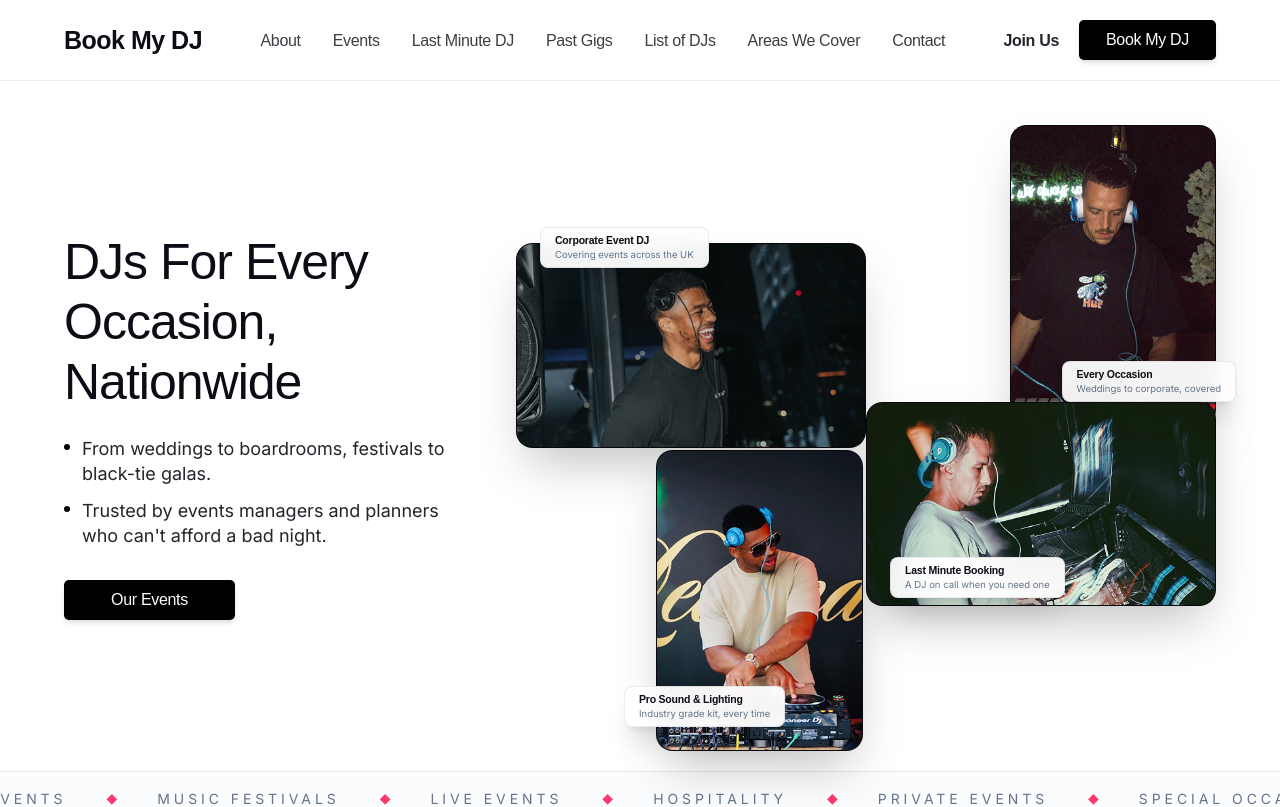
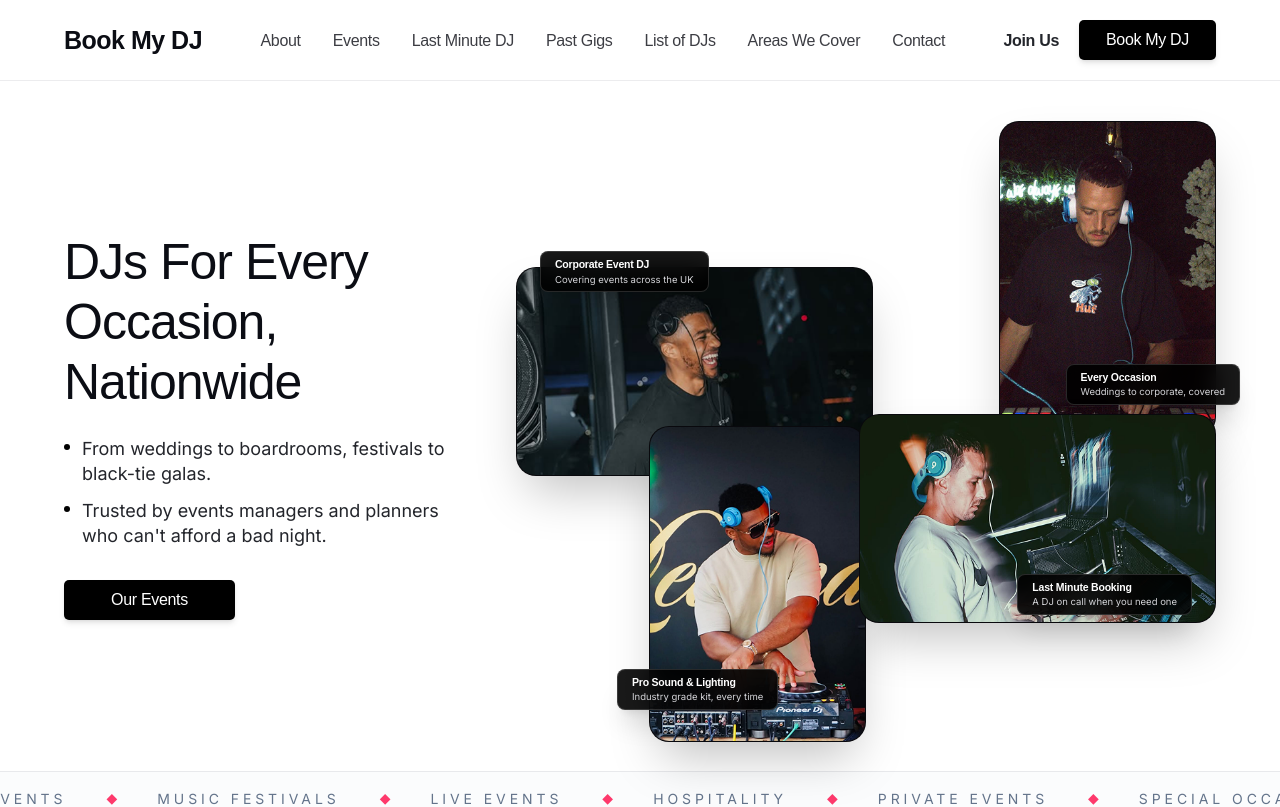
Before and after one commit to kazimarketinggroup/book-my-dj, a Next.js app: page / in a window 1280 px wide. Shown: the top 807 px of the page. Built offline with nearby package versions, Linux system fonts and the light colour scheme; a web font is replaced by a local one.

Commit message:
fix(hero): align collage cards and dark badges to exact Figma position and styling

```diff
--- a/src/components/home/Hero.tsx
+++ b/src/components/home/Hero.tsx
@@ -62,13 +62,13 @@ export default function Hero() {
                     card={card}
                     aspectClass="aspect-[4/3]"
                     sizes="50vw"
-                    borderClass="border-0"
-                    shapeRoundedClass="rounded-t-[14px]"
-                    className="overflow-hidden rounded-[16.6px] border border-hairline shadow-lg bg-card"
+                    borderClass="border border-white/10"
+                    shapeRoundedClass="rounded-[16px]"
+                    className="overflow-hidden rounded-[16px] border border-hairline shadow-lg bg-card"
                   >
-                    <div className="p-2.5 bg-surface-2/95">
-                      <p className="font-display text-[10.5px] font-semibold text-foreground">{card.title}</p>
-                      <p className="font-sans text-[9.5px] text-muted">{card.caption}</p>
+                    <div className="p-2.5 bg-black/95 text-white">
+                      <p className="font-display text-[10.5px] font-semibold text-white">{card.title}</p>
+                      <p className="font-sans text-[9.5px] text-zinc-300">{card.caption}</p>
                     </div>
                   </HeroCardItem>
                 ))}
@@ -77,19 +77,20 @@ export default function Hero() {
               {/* Desktop / Tablet Collage matching exact Figma bounds */}
               <div className="hidden sm:block relative h-[530px] lg:h-[570px] xl:h-[610px] w-full">
                 {/* Card 4 (Top-Left): Rectangle 4 (Landscape, 265px x 155px) */}
-                <div className="absolute left-0 top-[20%] w-[50%] z-20">
+                <div className="absolute left-0 top-[24%] w-[51%] z-20">
                   <HeroCardItem
                     card={heroCards[0]}
                     aspectClass="aspect-[265/155]"
+                    shapeRoundedClass="rounded-[20px]"
                     sizes="35vw"
                     priority
                   >
-                    {/* Badge: left +46px, -28px above top in Figma */}
-                    <div className="absolute -top-4 left-6 z-30 flex flex-col justify-center rounded-[8px] border border-hairline bg-surface-2/95 px-3.5 py-1.5 shadow-xl backdrop-blur-md pointer-events-none">
-                      <p className="font-display text-[10.5px] font-semibold leading-tight text-foreground whitespace-nowrap">
+                    {/* Badge: top-left edge */}
+                    <div className="absolute -top-4 left-6 z-30 flex flex-col justify-center rounded-[8px] border border-white/15 bg-black/90 px-3.5 py-1.5 shadow-xl backdrop-blur-md pointer-events-none">
+                      <p className="font-display text-[10.5px] font-semibold leading-tight text-white whitespace-nowrap">
                         {heroCards[0].title}
                       </p>
-                      <p className="font-sans text-[9.5px] leading-tight text-muted whitespace-nowrap mt-0.5">
+                      <p className="font-sans text-[9.5px] leading-tight text-zinc-300 whitespace-nowrap mt-0.5">
                         {heroCards[0].caption}
                       </p>
                     </div>
@@ -97,19 +98,20 @@ export default function Hero() {
                 </div>
 
                 {/* Card 1 (Top-Right): Rectangle 1 (Portrait, 151px x 220px) */}
-                <div className="absolute right-0 top-1 w-[29.5%] z-10">
+                <div className="absolute right-0 top-0 w-[31%] z-10">
                   <HeroCardItem
                     card={heroCards[1]}
                     aspectClass="aspect-[151/220]"
+                    shapeRoundedClass="rounded-[20px]"
                     sizes="25vw"
                     priority
                   >
                     {/* Badge: overlapping lower-right */}
-                    <div className="absolute bottom-6 -right-5 z-30 flex flex-col justify-center rounded-[8px] border border-hairline bg-surface-2/95 px-3.5 py-1.5 shadow-xl backdrop-blur-md pointer-events-none">
-                      <p className="font-display text-[10.5px] font-semibold leading-tight text-foreground whitespace-nowrap">
+                    <div className="absolute bottom-8 -right-6 z-30 flex flex-col justify-center rounded-[8px] border border-white/15 bg-black/90 px-3.5 py-1.5 shadow-xl backdrop-blur-md pointer-events-none">
+                      <p className="font-display text-[10.5px] font-semibold leading-tight text-white whitespace-nowrap">
                         {heroCards[1].title}
                       </p>
-                      <p className="font-sans text-[9.5px] leading-tight text-muted whitespace-nowrap mt-0.5">
+                      <p className="font-sans text-[9.5px] leading-tight text-zinc-300 whitespace-nowrap mt-0.5">
                         {heroCards[1].caption}
                       </p>
                     </div>
@@ -117,18 +119,19 @@ export default function Hero() {
                 </div>
 
                 {/* Card 2 (Bottom-Left): Rectangle 2 (Portrait, 151px x 220px) */}
-                <div className="absolute left-[20%] top-[54%] w-[29.5%] z-30">
+                <div className="absolute left-[19%] top-[50%] w-[31%] z-20">
                   <HeroCardItem
                     card={heroCards[2]}
                     aspectClass="aspect-[151/220]"
+                    shapeRoundedClass="rounded-[20px]"
                     sizes="25vw"
                   >
                     {/* Badge: overlapping lower-left */}
-                    <div className="absolute bottom-6 -left-8 z-40 flex flex-col justify-center rounded-[8px] border border-hairline bg-surface-2/95 px-3.5 py-1.5 shadow-xl backdrop-blur-md pointer-events-none">
-                      <p className="font-display text-[10.5px] font-semibold leading-tight text-foreground whitespace-nowrap">
+                    <div className="absolute bottom-8 -left-8 z-25 flex flex-col justify-center rounded-[8px] border border-white/15 bg-black/90 px-3.5 py-1.5 shadow-xl backdrop-blur-md pointer-events-none">
+                      <p className="font-display text-[10.5px] font-semibold leading-tight text-white whitespace-nowrap">
                         {heroCards[2].title}
                       </p>
-                      <p className="font-sans text-[9.5px] leading-tight text-muted whitespace-nowrap mt-0.5">
+                      <p className="font-sans text-[9.5px] leading-tight text-zinc-300 whitespace-nowrap mt-0.5">
                         {heroCards[2].caption}
                       </p>
                     </div>
@@ -136,18 +139,19 @@ export default function Hero() {
                 </div>
 
                 {/* Card 3 (Bottom-Right): Rectangle 3 (Landscape, 265px x 155px) */}
-                <div className="absolute right-0 top-[46%] w-[50%] z-20">
+                <div className="absolute right-0 top-[48%] w-[51%] z-30">
                   <HeroCardItem
                     card={heroCards[3]}
                     aspectClass="aspect-[265/155]"
+                    shapeRoundedClass="rounded-[20px]"
                     sizes="35vw"
                   >
-                    {/* Badge: bottom */}
-                    <div className="absolute bottom-2 left-6 z-30 flex flex-col justify-center rounded-[8px] border border-hairline bg-surface-2/95 px-3.5 py-1.5 shadow-xl backdrop-blur-md pointer-events-none">
-                      <p className="font-display text-[10.5px] font-semibold leading-tight text-foreground whitespace-nowrap">
+                    {/* Badge: bottom-right (in Figma!) */}
+                    <div className="absolute bottom-2 right-6 z-40 flex flex-col justify-center rounded-[8px] border border-white/15 bg-black/90 px-3.5 py-1.5 shadow-xl backdrop-blur-md pointer-events-none">
+                      <p className="font-display text-[10.5px] font-semibold leading-tight text-white whitespace-nowrap">
                         {heroCards[3].title}
                       </p>
-                      <p className="font-sans text-[9.5px] leading-tight text-muted whitespace-nowrap mt-0.5">
+                      <p className="font-sans text-[9.5px] leading-tight text-zinc-300 whitespace-nowrap mt-0.5">
                         {heroCards[3].caption}
                       </p>
                     </div>
```
